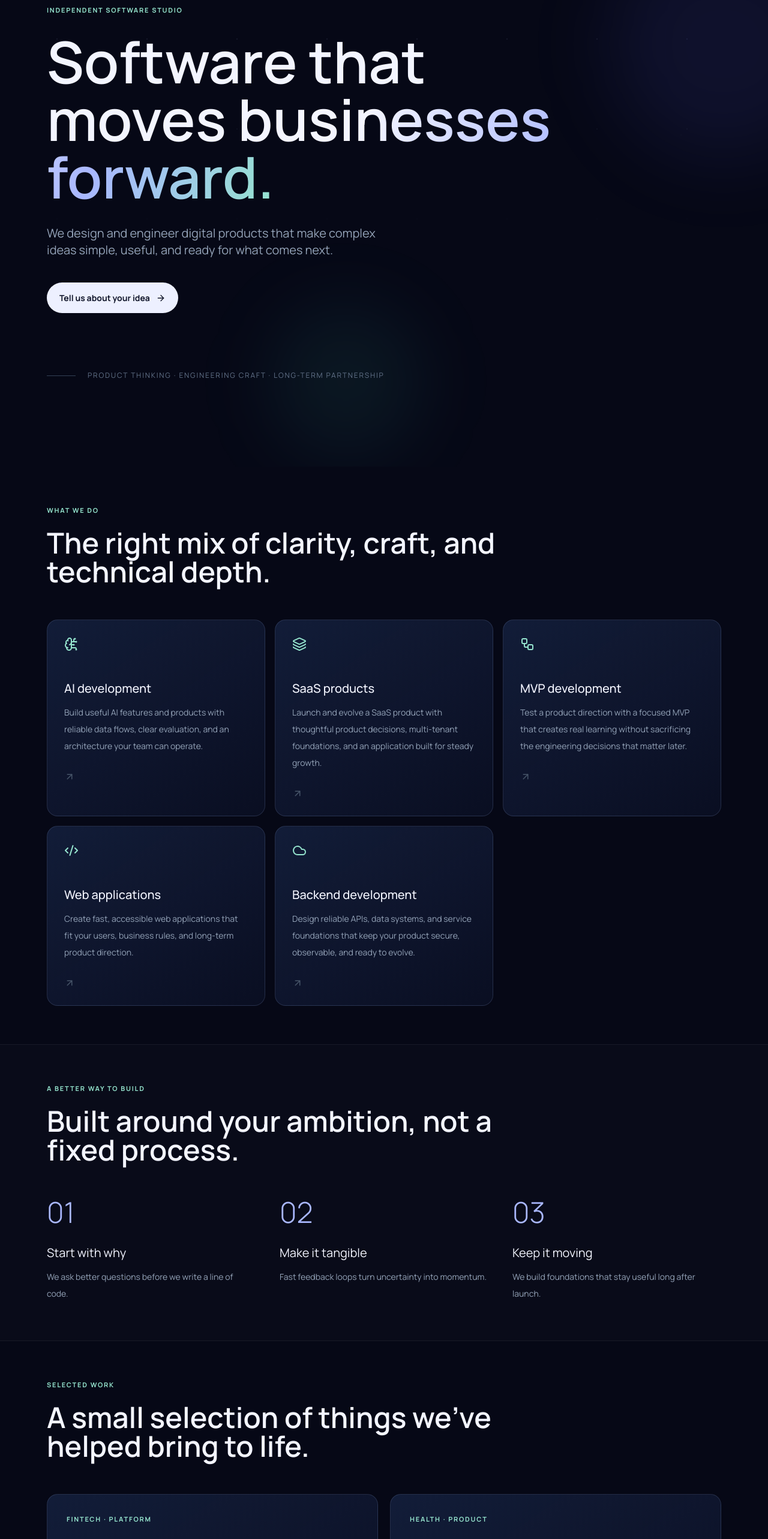
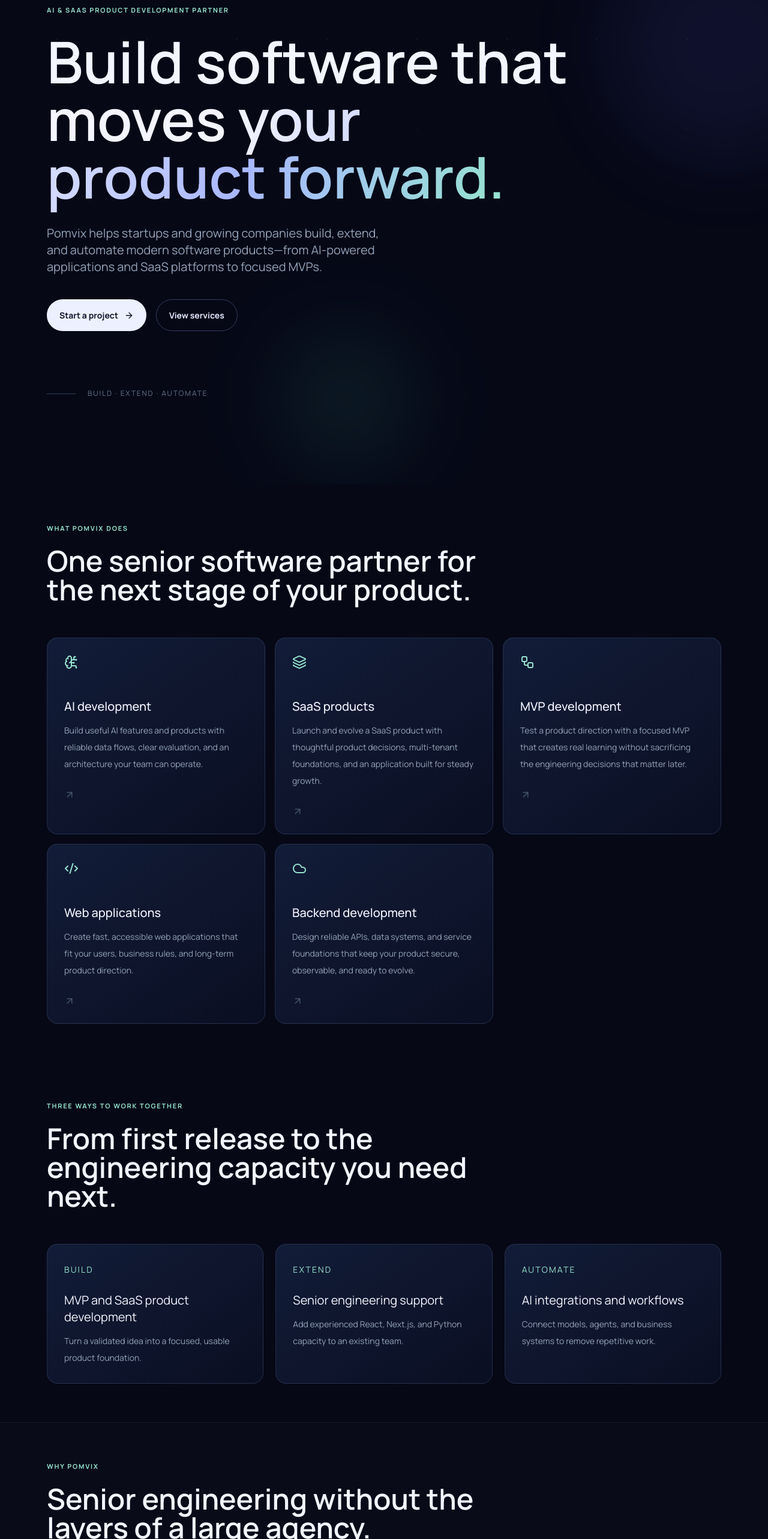
Before and after one commit to YuriyZagorulko/Pomvix, a Next.js app in the folder frontend/: page / in a window 1280 px wide. Shown: the part 200-2766 px from the top of the page at 60% size. Built offline with nearby package versions, Linux system fonts and the light colour scheme; no server answers.

Commit message:
Some SEO fixes

```diff
--- a/frontend/app/contact/page.tsx
+++ b/frontend/app/contact/page.tsx
@@ -23,7 +23,7 @@
       <PageHero
         eyebrow="Start a conversation"
         title="Have something in mind?"
-        description="Tell us what you’re building, what’s getting in the way, or simply where you want to go. We’ll get back to you within two business days."
+        description="Tell us what you’re building, what’s getting in the way, or where you want to go. A rough description is enough to start a useful conversation."
       />
       <section className="shell grid gap-12 pb-32 md:grid-cols-[1.1fr_.7fr]">
         <ContactForm />
--- a/frontend/app/layout.tsx
+++ b/frontend/app/layout.tsx
@@ -10,11 +10,11 @@
 
 export const metadata: Metadata = {
   title: {
-    default: 'Pomvix — Software that moves businesses forward',
+    default: 'Pomvix — AI & SaaS Product Development',
     template: '%s — Pomvix',
   },
   description:
-    'Pomvix builds thoughtful software, SaaS platforms, and AI products for ambitious teams.',
+    'Pomvix helps startups and growing companies build, extend, and automate AI-powered products, SaaS applications, MVPs, and modern web software.',
   metadataBase: new URL(siteConfig.url),
   alternates: { canonical: '/' },
   robots: {
@@ -38,8 +38,9 @@
     apple: '/icon.webp',
   },
   openGraph: {
-    title: 'Pomvix — Software that moves businesses forward',
-    description: 'Digital products engineered for what comes next.',
+    title: 'Pomvix — AI & SaaS Product Development Partner',
+    description:
+      'AI-powered products, SaaS applications, MVPs, and senior software engineering for startups and growing companies.',
     type: 'website',
     siteName: 'Pomvix',
     locale: 'en_US',
@@ -50,8 +51,9 @@
   },
   twitter: {
     card: 'summary_large_image',
-    title: 'Pomvix — Software that moves businesses forward',
-    description: 'Digital products engineered for what comes next.',
+    title: 'Pomvix — AI & SaaS Product Development Partner',
+    description:
+      'AI-powered products, SaaS applications, MVPs, and senior software engineering for startups and growing companies.',
     images: ['/logo.png'],
   },
 };
--- a/frontend/app/page.tsx
+++ b/frontend/app/page.tsx
@@ -2,11 +2,11 @@
 import { ArrowRight } from 'lucide-react';
 import { Hero } from '@/components/hero';
 import { Section } from '@/components/section';
-import { ServiceCards, WorkCards } from '@/components/cards';
+import { ServiceCards } from '@/components/cards';
 import { pageJsonLd, pageMetadata } from '@/lib/seo';
 export const metadata = pageMetadata(
-  'Custom Software Development Company',
-  'Pomvix is a software development company building AI products, SaaS platforms, MVPs, and custom web applications for ambitious teams.',
+  'AI & SaaS Product Development Partner',
+  'Pomvix helps startups and growing companies build AI-powered products, SaaS applications, MVPs, and modern web software.',
   '/',
 );
 export default function Home() {
@@ -21,43 +21,73 @@
         }}
       />
       <Hero />
-      <Section eyebrow="What we do" title="The right mix of clarity, craft, and technical depth.">
+      <Section
+        eyebrow="What Pomvix does"
+        title="One senior software partner for the next stage of your product."
+      >
         <ServiceCards />
       </Section>
       <Section
-        eyebrow="A better way to build"
-        title="Built around your ambition, not a fixed process."
+        eyebrow="Three ways to work together"
+        title="From first release to the engineering capacity you need next."
+      >
+        <div className="mt-14 grid gap-5 md:grid-cols-3">
+          {[
+            [
+              'Build',
+              'MVP and SaaS product development',
+              'Turn a validated idea into a focused, usable product foundation.',
+            ],
+            [
+              'Extend',
+              'Senior engineering support',
+              'Add experienced React, Next.js, and Python capacity to an existing team.',
+            ],
+            [
+              'Automate',
+              'AI integrations and workflows',
+              'Connect models, agents, and business systems to remove repetitive work.',
+            ],
+          ].map(([label, title, description]) => (
+            <div className="card p-7" key={label}>
+              <span className="text-sm uppercase tracking-[.15em] text-mint">{label}</span>
+              <h3 className="mt-6 text-xl">{title}</h3>
+              <p className="mt-3 text-sm leading-7 text-slate-400">{description}</p>
+            </div>
+          ))}
+        </div>
+      </Section>
+      <Section
+        eyebrow="Why Pomvix"
+        title="Senior engineering without the layers of a large agency."
         className="border-y border-white/[.06] bg-white/[.015]"
       >
         <div className="mt-14 grid gap-10 md:grid-cols-3">
           <div>
             <span className="text-5xl font-light text-lavender">01</span>
-            <h3 className="mt-7 text-xl">Start with why</h3>
+            <h3 className="mt-7 text-xl">Direct communication</h3>
             <p className="mt-3 text-sm leading-7 text-slate-400">
-              We ask better questions before we write a line of code.
+              Work directly with the developer responsible for understanding and shipping your
+              product.
             </p>
           </div>
           <div>
             <span className="text-5xl font-light text-lavender">02</span>
-            <h3 className="mt-7 text-xl">Make it tangible</h3>
+            <h3 className="mt-7 text-xl">Fast, focused execution</h3>
             <p className="mt-3 text-sm leading-7 text-slate-400">
-              Fast feedback loops turn uncertainty into momentum.
+              Keep scope clear, review working software early, and make practical trade-offs
+              quickly.
             </p>
           </div>
           <div>
             <span className="text-5xl font-light text-lavender">03</span>
-            <h3 className="mt-7 text-xl">Keep it moving</h3>
+            <h3 className="mt-7 text-xl">A foundation you can own</h3>
             <p className="mt-3 text-sm leading-7 text-slate-400">
-              We build foundations that stay useful long after launch.
+              Get understandable software, documented decisions, and an architecture ready for the
+              next step.
             </p>
           </div>
         </div>
-      </Section>
-      <Section
-        eyebrow="Selected work"
-        title="A small selection of things we've helped bring to life."
-      >
-        <WorkCards />
       </Section>
       <section className="shell pb-32">
         <div className="card relative overflow-hidden p-10 md:p-16">
--- a/frontend/app/robots.ts
+++ b/frontend/app/robots.ts
@@ -1,7 +1,8 @@
 import type { MetadataRoute } from 'next';
+import { siteConfig } from '@/lib/site';
 export default function robots(): MetadataRoute.Robots {
   return {
     rules: { userAgent: '*', allow: '/', disallow: ['/api/', '/health'] },
-    sitemap: 'https://pomvix.com/sitemap.xml',
+    sitemap: `${siteConfig.url}/sitemap.xml`,
   };
 }
--- a/frontend/components/contact-form.tsx
+++ b/frontend/components/contact-form.tsx
@@ -124,7 +124,7 @@
         />
       </label>
       <label htmlFor="contact-message" className="block text-sm text-slate-300">
-        Project Description
+        What are you building?
         <textarea
           required
           id="contact-message"
@@ -133,7 +133,7 @@
           aria-invalid={state === 'error'}
           rows={5}
           className="mt-2 w-full resize-none rounded-xl border border-white/10 bg-white/[.04] p-3.5 text-white outline-none focus:border-lavender"
-          placeholder="Tell us a little about your project..."
+          placeholder="What are you building, who is it for, and where can we help?"
         />
       </label>
       {state === 'error' && (
@@ -156,6 +156,10 @@
           </>
         )}
       </button>
+      <p className="text-xs leading-6 text-slate-500">
+        Share only what is useful for an initial conversation. We’ll review it and follow up with a
+        sensible next step.
+      </p>
     </form>
   );
 }
--- a/frontend/components/hero.tsx
+++ b/frontend/components/hero.tsx
@@ -9,23 +9,25 @@
       <div className="orb absolute bottom-0 left-1/3 h-64 w-64 rounded-full bg-teal-300/[.07] blur-3xl" />
       <div className="shell relative">
         <div className="max-w-4xl reveal">
-          <p className="eyebrow mb-7">Independent software studio</p>
+          <p className="eyebrow mb-7">AI & SaaS product development partner</p>
           <h1 className="text-5xl font-semibold leading-[1.04] md:text-8xl">
-            Software that moves <span className="gradient-text">businesses forward.</span>
+            Build software that <span className="gradient-text">moves your product forward.</span>
           </h1>
           <p className="mt-8 max-w-xl text-lg leading-8 text-slate-400 md:text-xl">
-            We design and engineer digital products that make complex ideas simple, useful, and
-            ready for what comes next.
+            Pomvix helps startups and growing companies build, extend, and automate modern software
+            products—from AI-powered applications and SaaS platforms to focused MVPs.
           </p>
           <div className="mt-10 flex flex-wrap gap-4">
             <Link href="/contact" className="button button-primary">
-              Tell us about your idea <ArrowRight size={16} />
+              Start a project <ArrowRight size={16} />
+            </Link>
+            <Link href="/services" className="button button-ghost">
+              View services
             </Link>
           </div>
         </div>
         <div className="mt-24 flex items-center gap-5 text-xs uppercase tracking-[.15em] text-slate-500">
-          <span className="h-px w-12 bg-slate-700" /> Product thinking · Engineering craft ·
-          Long-term partnership
+          <span className="h-px w-12 bg-slate-700" /> Build · Extend · Automate
         </div>
       </div>
     </section>
--- a/frontend/components/service-page.tsx
+++ b/frontend/components/service-page.tsx
@@ -18,7 +18,7 @@
       <section className="shell pb-24">
         <div className="flex flex-wrap gap-4">
           <Link href="/contact" className="button button-primary">
-            Discuss your project <ArrowRight size={16} />
+            Get a technical assessment <ArrowRight size={16} />
           </Link>
           <Link href="/services" className="button button-ghost">
             View all services
@@ -214,7 +214,7 @@
             ))}
         </div>
         <Link href="/contact" className="button button-primary mt-10">
-          Start a conversation <ArrowRight size={16} />
+          Discuss your project <ArrowRight size={16} />
         </Link>
         <div className="mt-8 flex flex-wrap gap-5 text-sm text-slate-400">
           <Link href="/process">See the Pomvix process</Link>
```
